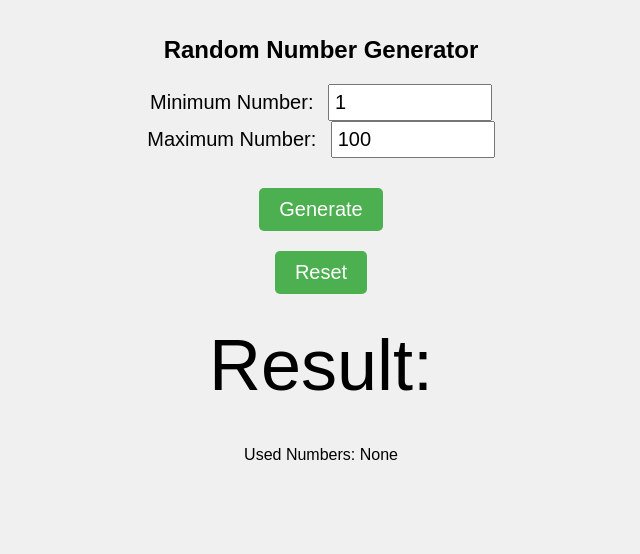
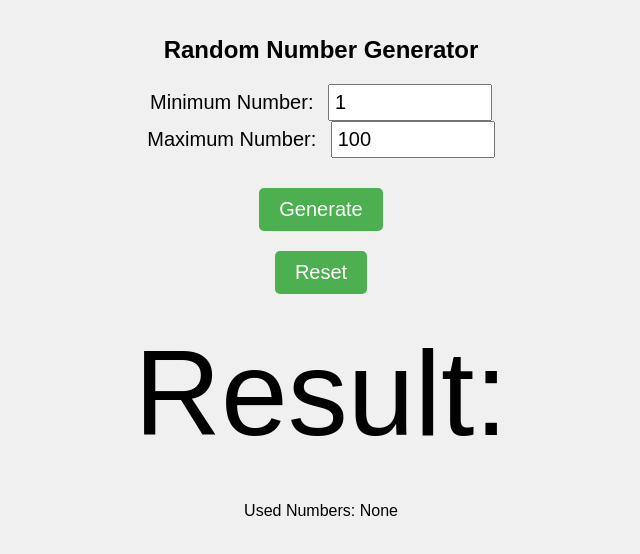
Before and after one commit to T24085/random_generator, a plain HTML site: page index.html in a window 1280 px wide. Shown: the whole page, without its empty margins (319-959 px from the left). Drawn offline with Linux system fonts and the light colour scheme.

Commit message:
Update index.html

```diff
--- a/index.html
+++ b/index.html
@@ -47,7 +47,7 @@
             background-color: #45a049;
         }
         #result {
-            font-size: 72px; /* Large font for HD TV visibility */
+            font-size: 120px; /* Large font for HD TV visibility */
             margin: 20px 0;
             text-align: center;
         }
```
